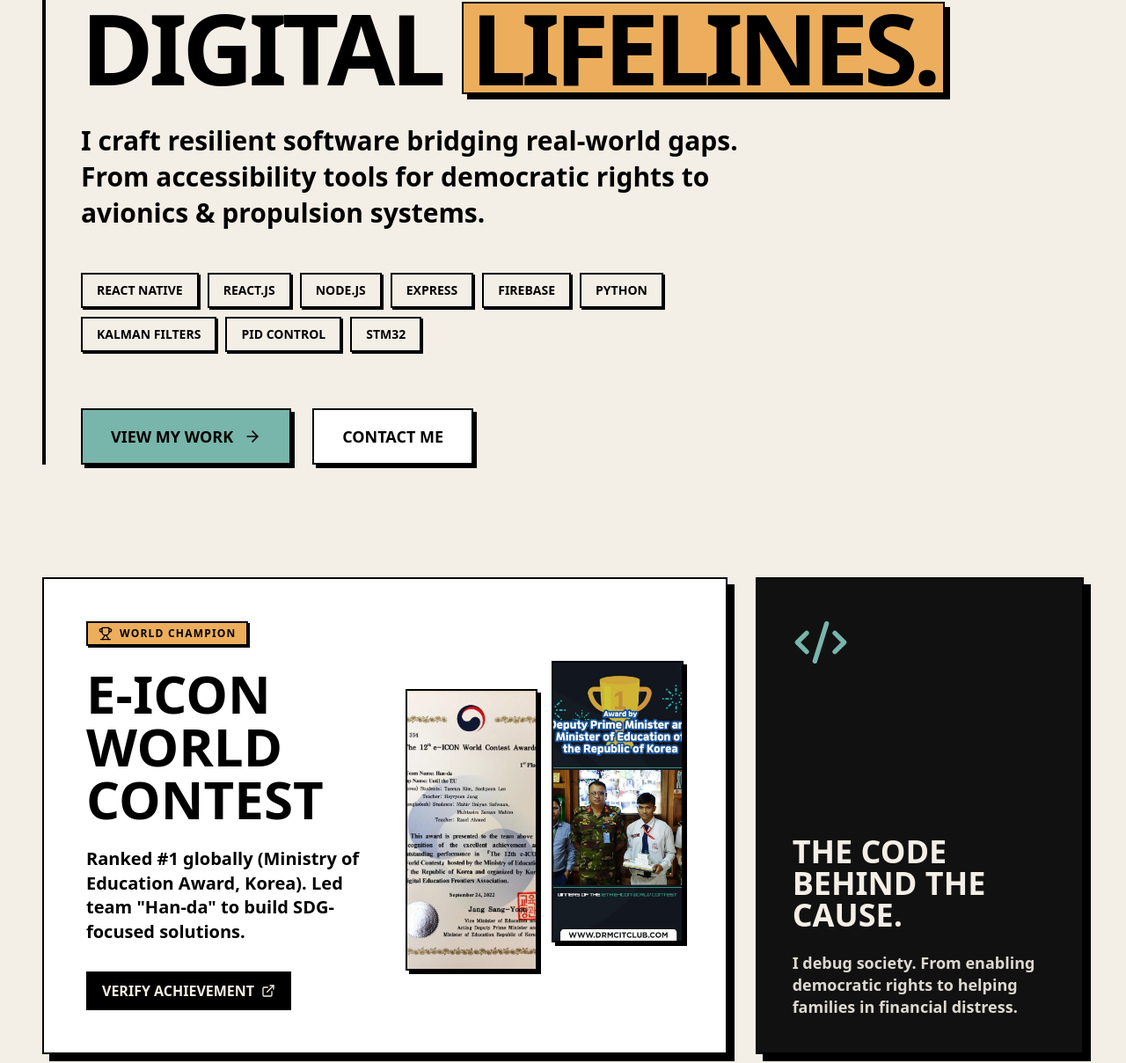
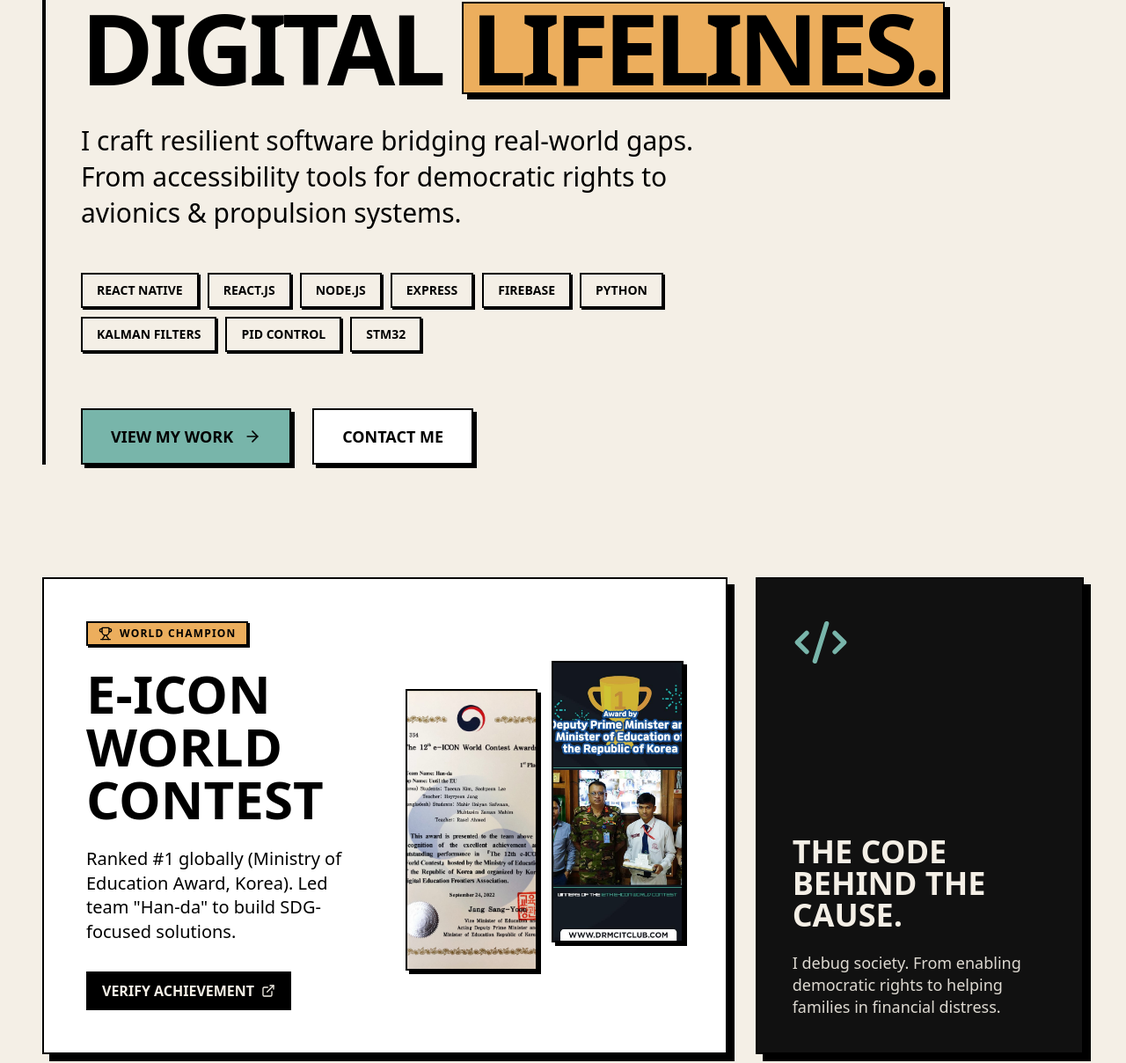
Before and after one commit to MahirDaiyanSafwaan3399/tech-portfolio, a Next.js app: page / in a window 1280 px wide. Shown: the part 383-1591 px from the top of the page at 88% size. Built offline with nearby package versions, Linux system fonts and the light colour scheme.

Commit message:
fixed the bold issue

```diff
--- a/app/components/Footer/Footer.tsx
+++ b/app/components/Footer/Footer.tsx
@@ -13,7 +13,7 @@ export default function Footer() {
             <Link href="/" className="inline-block border-2 border-black px-4 py-2 hover:bg-black hover:text-[#f4efe6] transition-colors">
               <h2 className="text-4xl font-black tracking-tighter uppercase">MAHIR.</h2>
             </Link>
-            <p className="text-black max-w-sm leading-relaxed text-lg font-bold">
+            <p className="text-black max-w-sm leading-relaxed text-lg font-medium">
               Building digital lifelines and accessible technology for a world in motion. Based in Bangladesh, coding for humanity.
             </p>
 
--- a/app/components/ProjectCard.tsx
+++ b/app/components/ProjectCard.tsx
@@ -118,7 +118,7 @@ export default function ProjectCard({
             </div>
           </div>
 
-          <p className="text-lg text-black mb-6 leading-snug font-bold line-clamp-4">
+          <p className="text-lg text-black mb-6 leading-snug font-medium line-clamp-4">
             {description}
           </p>
 
--- a/app/page.tsx
+++ b/app/page.tsx
@@ -28,7 +28,7 @@ export default function Home() {
             Digital <span className="bg-[#ECAE5D] px-2 border-2 border-black mt-2 inline-block shadow-[4px_4px_0px_#000] sm:shadow-[6px_6px_0px_#000]">Lifelines.</span>
           </h1>
 
-          <p className="text-xl sm:text-2xl md:text-3xl text-black max-w-3xl leading-snug font-bold">
+          <p className="text-xl sm:text-2xl md:text-3xl text-black max-w-3xl leading-snug font-medium">
             I craft resilient software bridging real-world gaps. From accessibility tools for democratic rights to avionics & propulsion systems.
           </p>
 
@@ -70,7 +70,7 @@ export default function Home() {
                   <h2 className="text-3xl sm:text-4xl md:text-5xl lg:text-6xl font-black text-black uppercase leading-none break-words">
                     e-ICON World Contest
                   </h2>
-                  <p className="text-xl font-bold text-black max-w-lg leading-snug">
+                  <p className="text-xl font-medium text-black max-w-lg leading-snug">
                     Ranked #1 globally (Ministry of Education Award, Korea). Led team "Han-da" to build SDG-focused solutions.
                   </p>
                 </div>
@@ -104,7 +104,7 @@ export default function Home() {
               <Code2 className="w-12 h-12 sm:w-16 sm:h-16 mb-6 text-[#78B5AA]" />
               <div className="space-y-4 sm:space-y-6">
                 <h3 className="text-2xl sm:text-3xl md:text-4xl font-black uppercase leading-none break-words">The Code Behind The Cause.</h3>
-                <p className="text-lg font-bold leading-snug opacity-90">
+                <p className="text-lg font-medium leading-snug opacity-90">
                   I debug society. From enabling democratic rights to helping families in financial distress.
                 </p>
               </div>
@@ -132,7 +132,7 @@ export default function Home() {
                     <h3 className="text-3xl sm:text-4xl md:text-5xl font-black text-black uppercase leading-none break-words hyphens-auto">Gigalogy Technopreneurship Program</h3>
                     <p className="mt-3 sm:mt-4 text-sm sm:text-base text-black bg-white inline-block px-2 py-1 border-2 border-black uppercase font-black">Program Finalist</p>
                   </div>
-                  <p className="text-xl font-bold text-black leading-snug">
+                  <p className="text-xl font-medium text-black leading-snug">
                     Completed a rigorous full-stack technical track crafting high-fidelity UI/UX, robust API architecture, and custom AI implementations. Formulated a comprehensive business model through deep-dive market fit analysis, successfully navigating 5 elimination rounds.
                   </p>
                   <div className="flex flex-wrap gap-2 pt-4">
@@ -180,7 +180,7 @@ export default function Home() {
                       Avionics & GNC Specialist
                     </p>
                   </div>
-                  <p className="text-black leading-snug font-bold text-lg">
+                  <p className="text-black leading-snug font-medium text-lg">
                     Designed custom Ground Control Systems (GCS) for real-time telemetry and engine gimbaling based on precision Cartesian servos. Integrated NASA's OPEN MCT for real-time high-fidelity data visualization via MQTT protocols under high-vibration scenarios.
                   </p>
                 </div>
@@ -198,7 +198,7 @@ export default function Home() {
                       Embedded Systems Intern
                     </p>
                   </div>
-                  <p className="text-black leading-snug font-bold text-lg">
+                  <p className="text-black leading-snug font-medium text-lg">
                     Engineered a custom 2-layer STM32 PCB using Altium Designer optimized for high-density routing. Developed and tuned PID control loops and Particle Filters for attitude estimation, significantly reducing flight sensor noise.
                   </p>
                 </div>
```
Also changed, not shown: public/myself.png (added).
